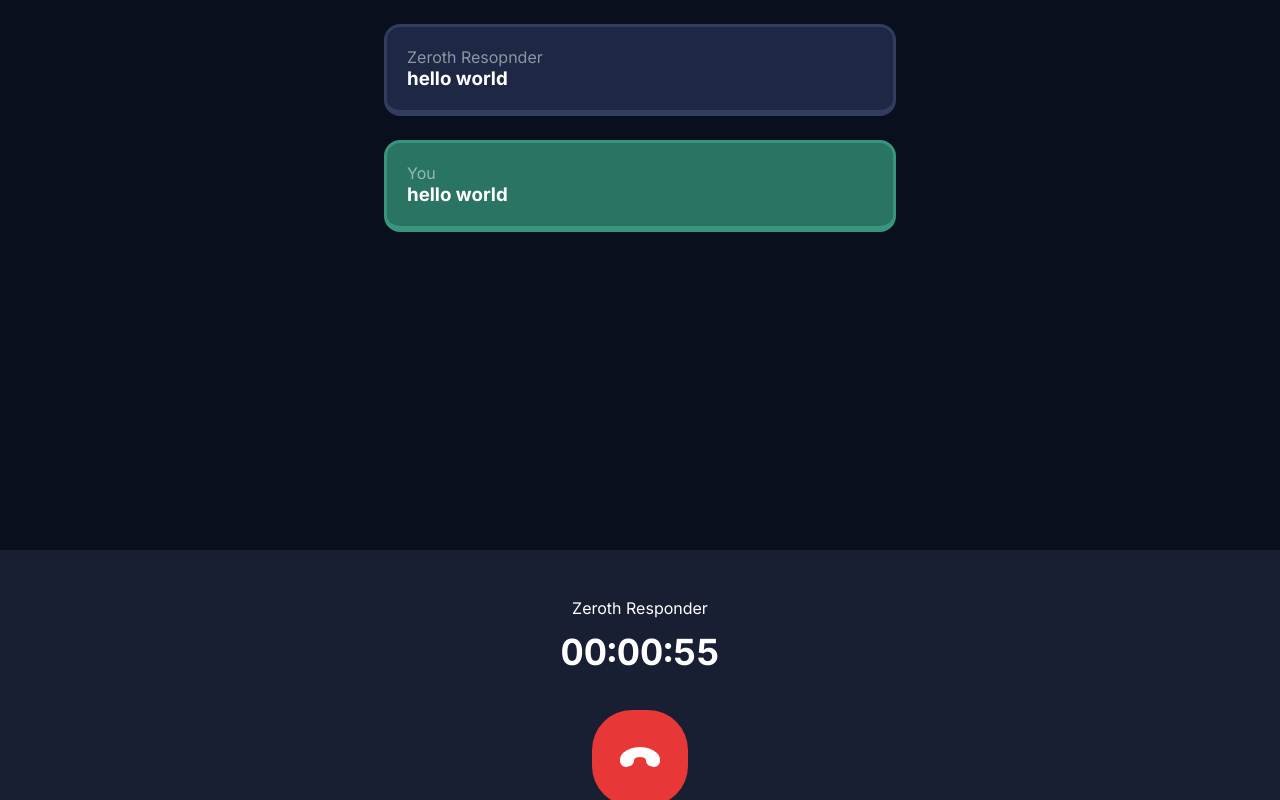
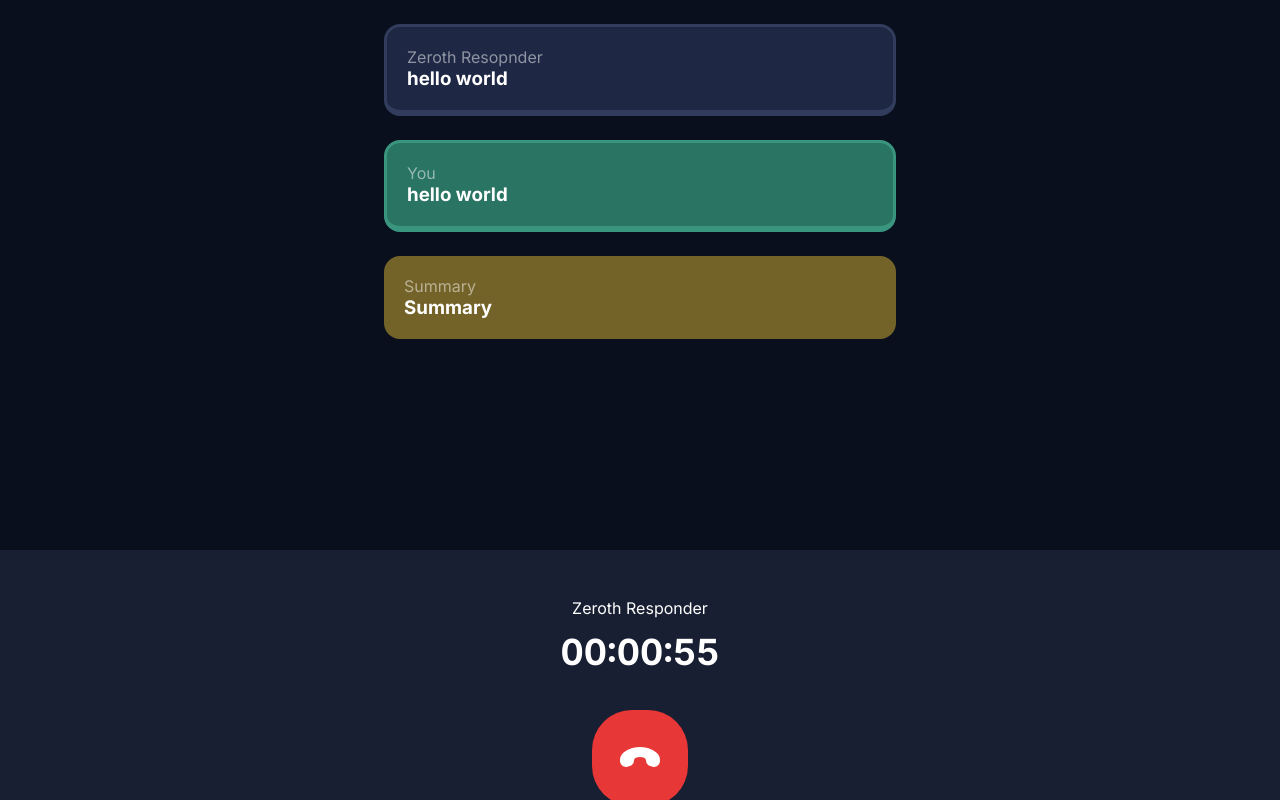
Before and after one commit to LeonLiur/Zeroth-Responder, a Next.js app: page / in a window 1280 px wide. Built offline with nearby package versions, Linux system fonts and the light colour scheme.

Commit message:
Add Summary component

```diff
--- a/app/globals.css
+++ b/app/globals.css
@@ -46,6 +46,8 @@
   --green-500: #297462;
   --green-600: #3a957f;
   --red-600: #e83737;
+  --yellow-300: #746329;
+  --yellow-400: #947f37;
   --white: #fff;
 }
 
--- a/app/page.js
+++ b/app/page.js
@@ -4,6 +4,7 @@ import MicrophoneComponent from '@/components/microphone'
 import SpeakerComponent from '@/components/speaker'
 import Controls from '@/components/controls'
 import MessageBlock from '@/components/messageBlock'
+import Summary from '@/components/summary'
 import styles from './page.module.scss'
 import { useState } from 'react'
 
@@ -27,6 +28,7 @@ export default function Home() {
         {history.map((elem) => (
           <MessageBlock role={elem.role} text={elem.text} />
         ))}
+        <Summary text={'Summary'} />
       </div>
       <Controls />
 
--- /dev/null
+++ b/components/summary.jsx
@@ -0,0 +1,10 @@
+import styles from '@/styles/summary.module.scss'
+
+export default function Summary({ text }) {
+  return (
+    <div className={styles.container}>
+      <p>Summary</p>
+      <h3>{text}</h3>
+    </div>
+  )
+}
--- /dev/null
+++ b/styles/summary.module.scss
@@ -0,0 +1,13 @@
+.container {
+  width: calc(100dvw - 48px);
+  max-width: 512px;
+  padding: 20px;
+  background: var(--yellow-300);
+  border-color: var(--yellow-400);
+  border-radius: 16px;
+  border-bottom-width: 6px !important;
+
+  p {
+    color: #ffffff80;
+  }
+}
```
